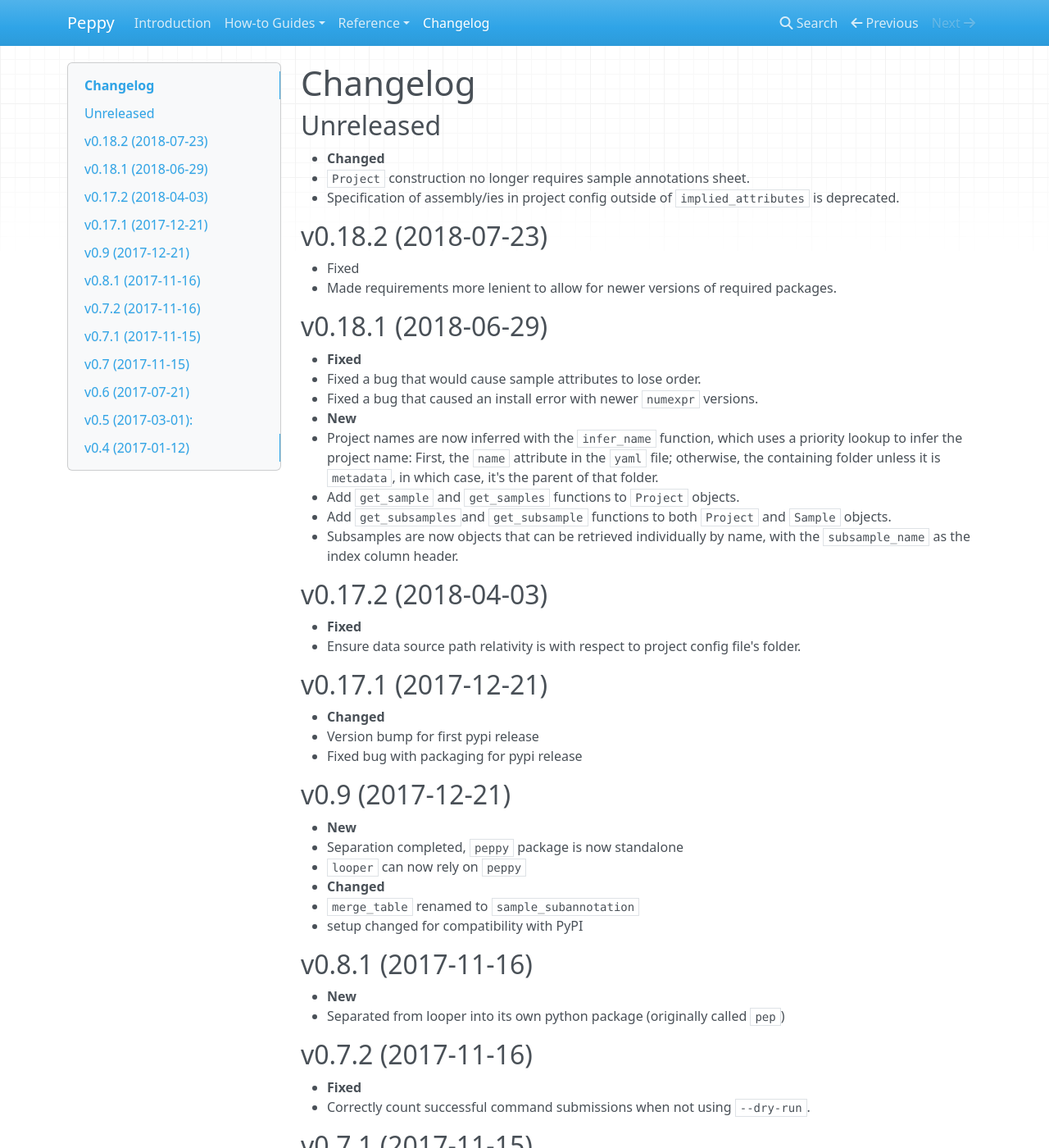
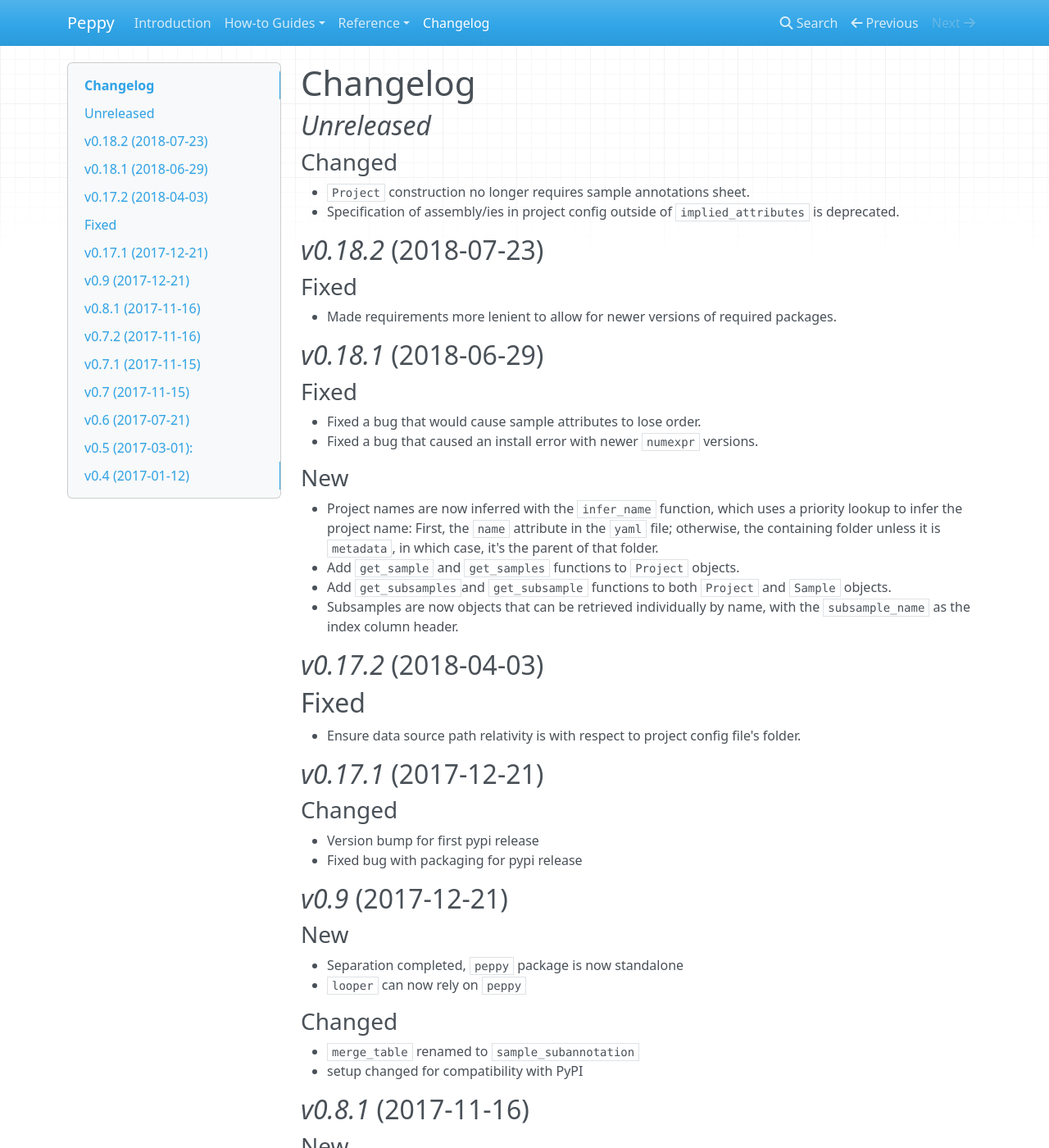
Before and after one commit to pepkit/peppy, an MkDocs documentation site: the page built from docs/docs/changelog.md, in a window 1280 px wide and 1400 px high. Shown: the whole window at 82% size. Built offline with MkDocs 1.6.1, drawn with Linux system fonts in a browser that asks for light colours; nearby versions of some CDN libraries; some of the changed text lies outside the part shown.

Commit message:
tweak styling

```diff
--- a/docs/docs/changelog.md
+++ b/docs/docs/changelog.md
@@ -1,108 +1,108 @@
 # Changelog
 
-## Unreleased
-- **Changed**
-  - ``Project`` construction no longer requires sample annotations sheet.
-  - Specification of assembly/ies in project config outside of ``implied_attributes``  is deprecated.
+## *Unreleased*
+### Changed
+- ``Project`` construction no longer requires sample annotations sheet.
+- Specification of assembly/ies in project config outside of ``implied_attributes``  is deprecated.
 
-## v0.18.2 (2018-07-23)
-- Fixed
-  - Made requirements more lenient to allow for newer versions of required packages.
+## *v0.18.2* (2018-07-23)
+### Fixed
+- Made requirements more lenient to allow for newer versions of required packages.
 
-## v0.18.1 (2018-06-29)
-- **Fixed**
-  - Fixed a bug that would cause sample attributes to lose order.
-  - Fixed a bug that caused an install error with newer ``numexpr`` versions.
-- **New**
-  - Project names are now inferred with the ``infer_name`` function, which uses a priority lookup to infer the project name: First, the ``name`` attribute in the ``yaml`` file; otherwise, the containing folder unless it is ``metadata``, in which case, it's the parent of that folder.
-  - Add ``get_sample`` and ``get_samples`` functions to ``Project`` objects.
-  - Add ``get_subsamples``and ``get_subsample`` functions to both ``Project`` and ``Sample`` objects.
-  - Subsamples are now objects that can be retrieved individually by name, with the ``subsample_name`` as the index column header.
+## *v0.18.1* (2018-06-29)
+### Fixed
+- Fixed a bug that would cause sample attributes to lose order.
+- Fixed a bug that caused an install error with newer ``numexpr`` versions.
+### New
+- Project names are now inferred with the ``infer_name`` function, which uses a priority lookup to infer the project name: First, the ``name`` attribute in the ``yaml`` file; otherwise, the containing folder unless it is ``metadata``, in which case, it's the parent of that folder.
+- Add ``get_sample`` and ``get_samples`` functions to ``Project`` objects.
+- Add ``get_subsamples``and ``get_subsample`` functions to both ``Project`` and ``Sample`` objects.
+- Subsamples are now objects that can be retrieved individually by name, with the ``subsample_name`` as the index column header.
 
-## v0.17.2 (2018-04-03)
-- **Fixed**
-  - Ensure data source path relativity is with respect to project config file's folder.
+## *v0.17.2* (2018-04-03)
+## Fixed
+- Ensure data source path relativity is with respect to project config file's folder.
 
-## v0.17.1 (2017-12-21)
-- **Changed**
-  - Version bump for first pypi release
-  - Fixed bug with packaging for pypi release
+## *v0.17.1* (2017-12-21)
+### Changed
+- Version bump for first pypi release
+- Fixed bug with packaging for pypi release
 
-## v0.9 (2017-12-21)
-- **New**
-  - Separation completed, ``peppy`` package is now standalone
-  - ``looper`` can now rely on ``peppy``
-- **Changed**
-  - ``merge_table`` renamed to ``sample_subannotation``
-  - setup changed for compatibility with PyPI
+## *v0.9* (2017-12-21)
+### New
+- Separation completed, ``peppy`` package is now standalone
+- ``looper`` can now rely on ``peppy``
+### Changed
+- ``merge_table`` renamed to ``sample_subannotation``
+- setup changed for compatibility with PyPI
 
-## v0.8.1 (2017-11-16)
-- **New**
-  - Separated from looper into its own python package (originally called `pep`)
+## *v0.8.1* (2017-11-16)
+### New
+- Separated from looper into its own python package (originally called `pep`)
 
-## v0.7.2 (2017-11-16)
-- **Fixed**
-  - Correctly count successful command submissions when not using `--dry-run`.
+## *v0.7.2* (2017-11-16)
+### Fixed
+- Correctly count successful command submissions when not using `--dry-run`.
 
-## v0.7.1 (2017-11-15)
-- **Fixed**
-  - No longer falsely display that there's a submission failure.
-  - Allow non-string values to be unquoted in the ``pipeline_args`` section.
+## *v0.7.1* (2017-11-15)
+### Fixed
+- No longer falsely display that there's a submission failure.
+- Allow non-string values to be unquoted in the ``pipeline_args`` section.
 
-## v0.7 (2017-11-15)
-- **New**
-  - Add ``--lump`` and ``--lumpn`` options
-  - Catch submission errors from cluster resource managers
-  - Implied columns can now be derived
-  - Now protocols can be specified on the command-line `--include-protocols`
-  - Add rudimentary figure summaries
-  - Allow wildcard protocol_mapping for catch-all pipeline assignment
-  - New sample_subtypes section in pipeline_interface
-- **Changed**
-  - Sample child classes are now defined explicitly in the pipeline interface. Previously, they were guessed based on presence of a class extending Sample in a pipeline script.
-  - Changed 'library' key sample attribute to 'protocol'
-  - Improve user messages
-  - Simplifies command-line help display
+## *v0.7* (2017-11-15)
+### New
+- Add ``--lump`` and ``--lumpn`` options
+- Catch submission errors from cluster resource managers
+- Implied columns can now be derived
+- Now protocols can be specified on the command-line `--include-protocols`
+- Add rudimentary figure summaries
+- Allow wildcard protocol_mapping for catch-all pipeline assignment
+- New sample_subtypes section in pipeline_interface
+### Changed
+- Sample child classes are now defined explicitly in the pipeline interface. Previously, they were guessed based on presence of a class extending Sample in a pipeline script.
+- Changed 'library' key sample attribute to 'protocol'
+- Improve user messages
+- Simplifies command-line help display
 
-## v0.6 (2017-07-21)
-- **New**
-  - Add support for implied_column section of the project config file
-  - Add support for Python 3
-  - Merges pipeline interface and protocol mappings. This means we now allow direct pointers to ``pipeline_interface.yaml`` files, increasing flexibility, so this relaxes the specified folder structure that was previously used for ``pipelines_dir`` (with ``config`` subfolder).
-  - Allow URLs as paths to sample sheets.
-  - Allow tsv format for sample sheets.
-  - Checks that the path to a pipeline actually exists before writing the submission script.
-- **Changed**
-  - Changed LOOPERENV environment variable to PEPENV, generalizing it to generic models
-  - Changed name of ``pipelines_dir`` to ``pipeline_interfaces`` (but maintained backwards compatibility for now).
-  - Changed name of ``run`` column to ``toggle``, since ``run`` can also refer to a sequencing run.
-  - Relaxes many constraints (like resources sections, pipelines_dir columns), making project configuration files useful outside looper. This moves us closer to dividing models from looper, and improves flexibility.
-  - Various small bug fixes and dev improvements.
-  - Require `setuptools` for installation, and `pandas 0.20.2`. If `numexpr` is installed, version `2.6.2` is required.
-  - Allows tilde in ``pipeline_interfaces``
+## *v0.6* (2017-07-21)
+### New
+- Add support for implied_column section of the project config file
+- Add support for Python 3
+- Merges pipeline interface and protocol mappings. This means we now allow direct pointers to ``pipeline_interface.yaml`` files, increasing flexibility, so this relaxes the specified folder structure that was previously used for ``pipelines_dir`` (with ``config`` subfolder).
+- Allow URLs as paths to sample sheets.
+- Allow tsv format for sample sheets.
+- Checks that the path to a pipeline actually exists before writing the submission script.
+### Changed
+- Changed LOOPERENV environment variable to PEPENV, generalizing it to generic models
+- Changed name of ``pipelines_dir`` to ``pipeline_interfaces`` (but maintained backwards compatibility for now).
+- Changed name of ``run`` column to ``toggle``, since ``run`` can also refer to a sequencing run.
+- Relaxes many constraints (like resources sections, pipelines_dir columns), making project configuration files useful outside looper. This moves us closer to dividing models from looper, and improves flexibility.
+- Various small bug fixes and dev improvements.
+- Require `setuptools` for installation, and `pandas 0.20.2`. If `numexpr` is installed, version `2.6.2` is required.
+- Allows tilde in ``pipeline_interfaces``
 
-## v0.5 (2017-03-01):
-- **New**
-  - Add new looper version tracking, with `--version` and `-V` options and printing version at runtime
-  - Add support for asterisks in file paths
-  - Add support for multiple pipeline directories in priority order
-  - Revamp of messages make more intuitive output
-  - Colorize output
-  - Complete rehaul of logging and test infrastructure, using logging and pytest packages
-- **Changed**
-  - Removes pipelines_dir requirement for models, making it useful outside looper
-  - Small bug fixes related to `all_input_files` and `required_input_files` attributes
-  - More robust installation and more explicit requirement of Python 2.7
+## *v0.5* (2017-03-01):
+### New
+- Add new looper version tracking, with `--version` and `-V` options and printing version at runtime
+- Add support for asterisks in file paths
+- Add support for multiple pipeline directories in priority order
+- Revamp of messages make more intuitive output
+- Colorize output
+- Complete rehaul of logging and test infrastructure, using logging and pytest packages
+### Changed
+- Removes pipelines_dir requirement for models, making it useful outside looper
+- Small bug fixes related to `all_input_files` and `required_input_files` attributes
+- More robust installation and more explicit requirement of Python 2.7
 
-## v0.4 (2017-01-12)
-- **New**
-  - New command-line interface (CLI) based on sub-commands
-  - New subcommand (``looper summarize``) replacing the ``summarizePipelineStats.R`` script
-  - New subcommand (``looper check``) replacing the ``flagCheck.sh`` script
-  - New command (``looper destroy``) to remove all output of a project
-  - New command (``looper clean``) to remove intermediate files of a project flagged for deletion
-  - Support for portable and pipeline-independent allocation of computing resources with Looperenv.
-- **Changed**
-  - Removed requirement to have ``pipelines`` repository installed in order to extend base Sample objects
-  - Maintenance of sample attributes as provided by user by means of reading them in as strings (to be improved further
-  - Improved serialization of Sample objects
+## *v0.4* (2017-01-12)
+### New
+- New command-line interface (CLI) based on sub-commands
+- New subcommand (``looper summarize``) replacing the ``summarizePipelineStats.R`` script
+- New subcommand (``looper check``) replacing the ``flagCheck.sh`` script
+- New command (``looper destroy``) to remove all output of a project
+- New command (``looper clean``) to remove intermediate files of a project flagged for deletion
+- Support for portable and pipeline-independent allocation of computing resources with Looperenv.
+### Changed
+- Removed requirement to have ``pipelines`` repository installed in order to extend base Sample objects
+- Maintenance of sample attributes as provided by user by means of reading them in as strings (to be improved further
+- Improved serialization of Sample objects
```
